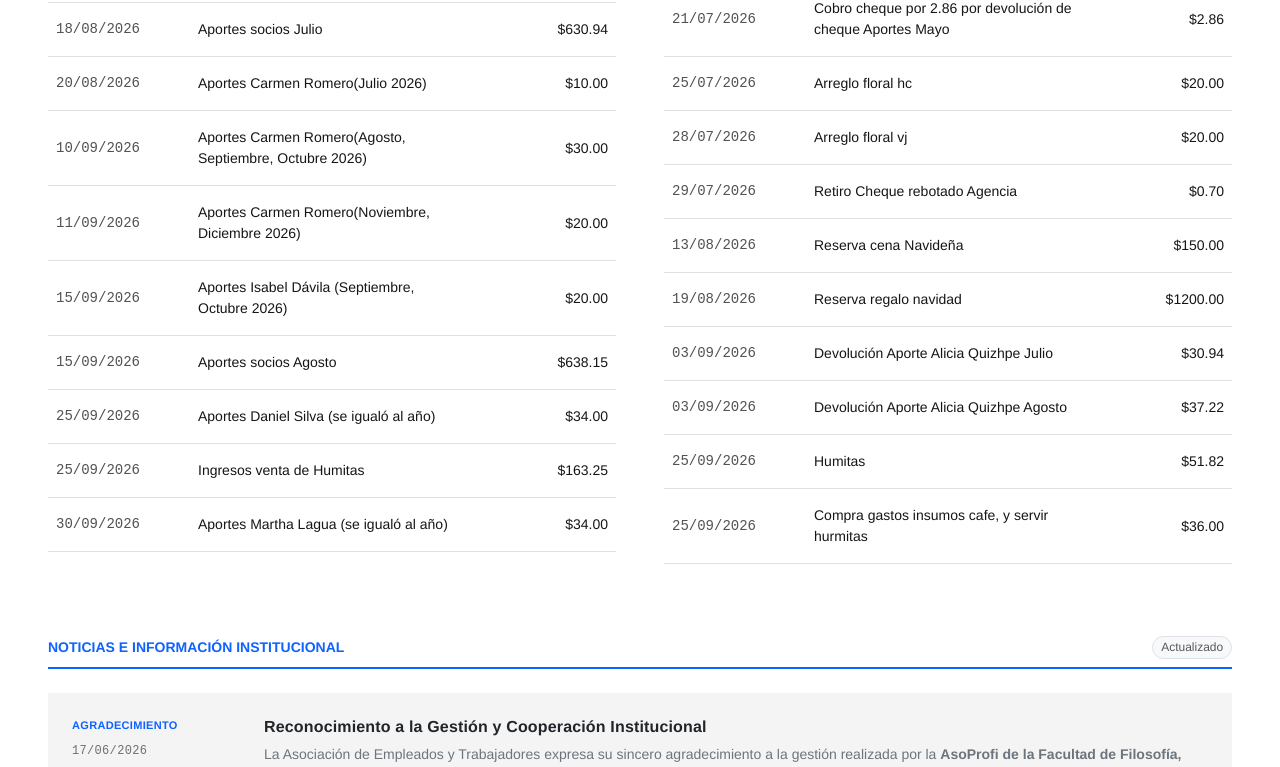
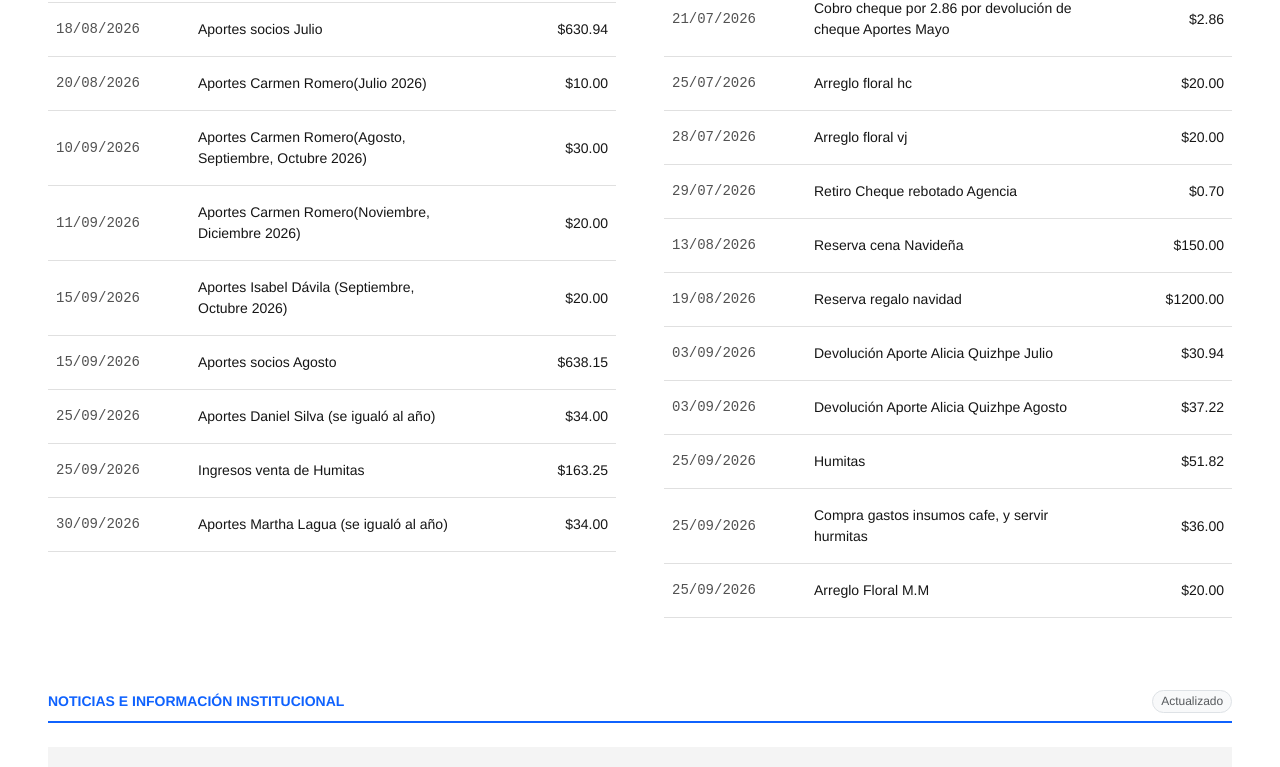
Before and after one commit to jjorgeadrian007/cuentas_aso, a React (Vite) app: page / in a window 1280 px wide. Shown: the part 1358-2125 px from the top of the page. Built offline with nearby package versions, Linux system fonts and the light colour scheme.

Commit message:
arregloMM

```diff
--- a/src/App.jsx
+++ b/src/App.jsx
@@ -55,7 +55,7 @@ export default function DashboardAsociacion() {
     { id: 21, fecha: "03/09/2026", nombre: "Devolución Aporte Alicia Quizhpe Agosto", valor: 37.22 },
     { id: 22, fecha: "25/09/2026", nombre: "Humitas", valor: 51.82 },
     { id: 23, fecha: "25/09/2026", nombre: "Compra gastos insumos cafe, y servir hurmitas", valor: 36.00 },
-
+    { id: 24, fecha: "25/09/2026", nombre: "Arreglo Floral M.M", valor: 20.00 },
   ]);
 
 
```
